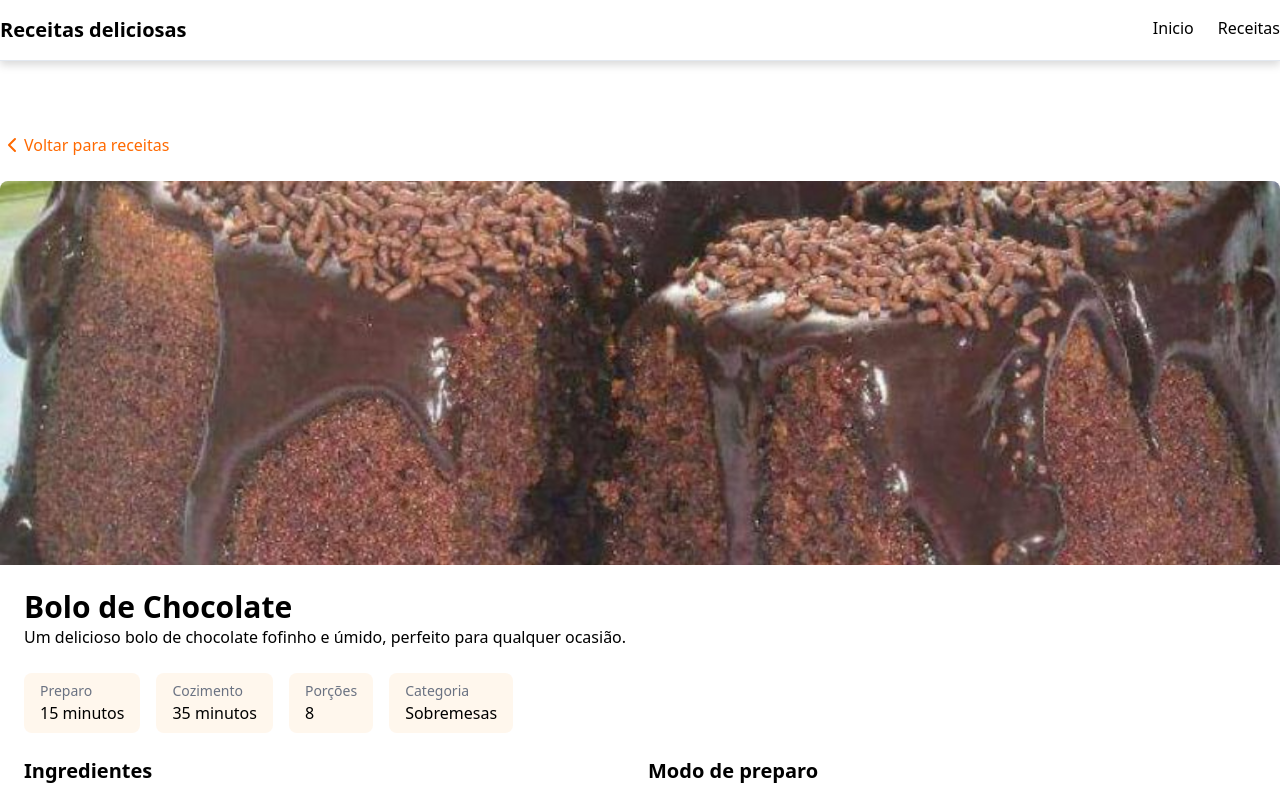
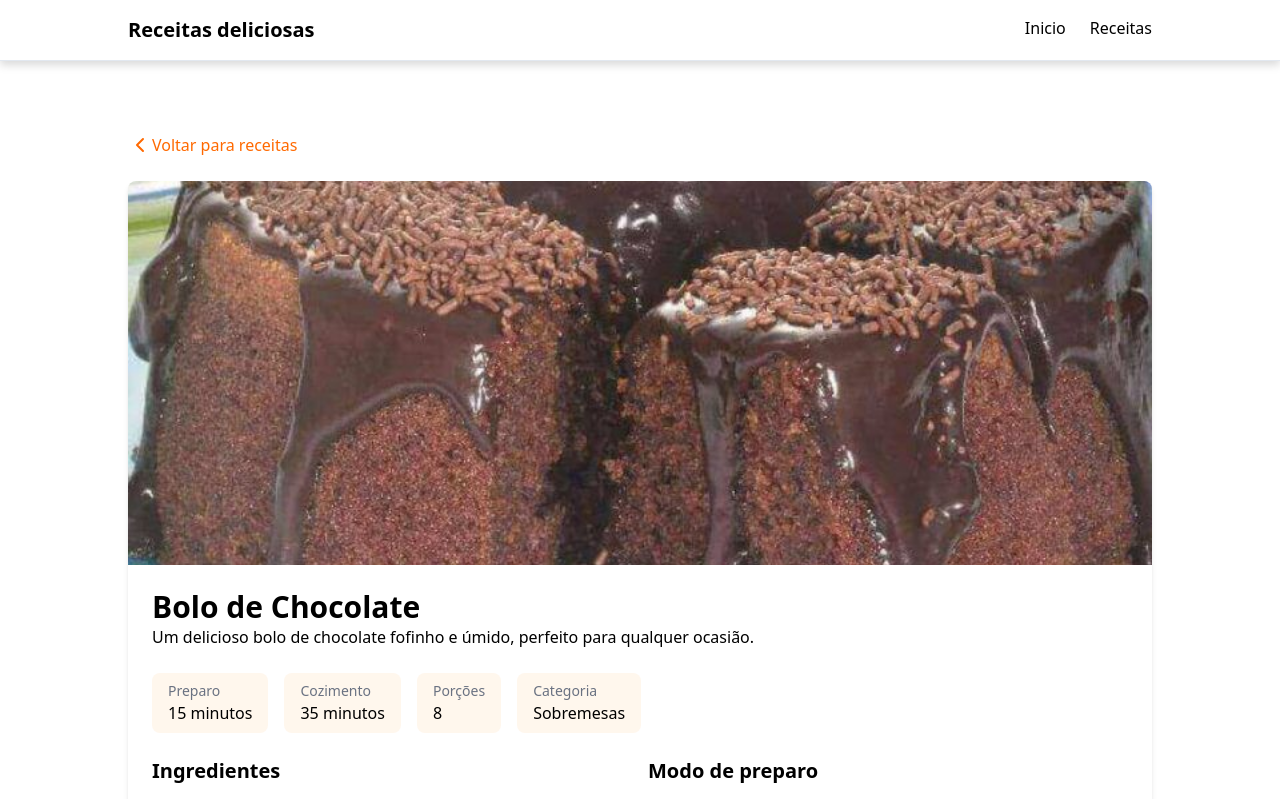
Before and after one commit to Davi-Lorena/receitas-byron, a Next.js app: page /receitas/1 in a window 1280 px wide. Shown: the top 799 px of the page. Built offline with nearby package versions, Linux system fonts and the light colour scheme.

Commit message:
fix: corrige o layout de telas grandes

```diff
--- a/src/Components/header/index.tsx
+++ b/src/Components/header/index.tsx
@@ -3,7 +3,7 @@ import Link from "next/link"
 export default function Header() {
     return(
         <header className="w-full bg-white text-black py-4 border-b border-slate-200 drop-shadow-lg">
-        <div className="container mx-auto flex justify-between">
+        <div className="container mx-auto flex justify-between xl:max-w-[80%]">
                 <Link className="text-xl font-bold hover:scale-105 transition-all" href="/">Receitas deliciosas</Link>
 <nav className="flex gap-6">
     <Link className="hover:text-orange-500 transition-colors duration-250" href="/">
--- a/src/app/page.tsx
+++ b/src/app/page.tsx
@@ -12,7 +12,7 @@ const FeaturedRecipes = recipes.slice(0, 3)
 {/* Section: HERO */}
 
 <section className="bg-orange-50 py-12">
-  <div className="container mx-auto flex flex-col items-center gap-6 text-center">
+  <div className="container mx-auto flex flex-col items-center gap-6 text-center xl:max-w-[80%]">
   <h1 className="text-5xl font-blod">Receitas deliciosas</h1>
   <p className="text-xl">Descubra receitas simples e saborosas para todas as ocasiões</p>
   <Link className="bg-orange-500 text-white font-bold rounded-lg px-3 py-2 hover:bg-orange-600 transition-colors" href="/receitas">Ver todas as receitas</Link>
@@ -21,7 +21,7 @@ const FeaturedRecipes = recipes.slice(0, 3)
 
 {/* Section: featured recipes */}
 <section className="py-12">
-<div className="flex flex-col items-center container mx-auto gap-8">
+<div className="flex flex-col items-center container mx-auto gap-8 xl:max-w-[80%]">
   <h2 className="text-lg font-bold">Receitas em destaque</h2>
 
   <div className="flex -w-full gap-8">
--- a/src/app/receitas/[id]/page.tsx
+++ b/src/app/receitas/[id]/page.tsx
@@ -24,7 +24,7 @@ if(!recipe) {
 
   return (
     <main className="flex-grow py-18">
-        <div className="container mx-auto">
+        <div className="container mx-auto xl:max-w-[80%]">
             <Link className="flex text-orange-500 hover:text-orange-700 transition-colors mb-6" href="/receitas">
             <ChevronLeft />
             Voltar para receitas
--- a/src/app/receitas/page.tsx
+++ b/src/app/receitas/page.tsx
@@ -4,7 +4,7 @@ import { recipes } from "@/lib/data";
 export default function ReceitasPage() {
     return (
         <main className="flex-grow py-8">
-            <div className="container mx-auto">
+            <div className="container mx-auto xl:max-w-[80%]">
                 <h1 className="text-3xl font-bold">Todas as receitas</h1>
                 <div className="grid grid-cols-3 gap-8 mt-8">
                   {recipes.map((recipe) => (
```
